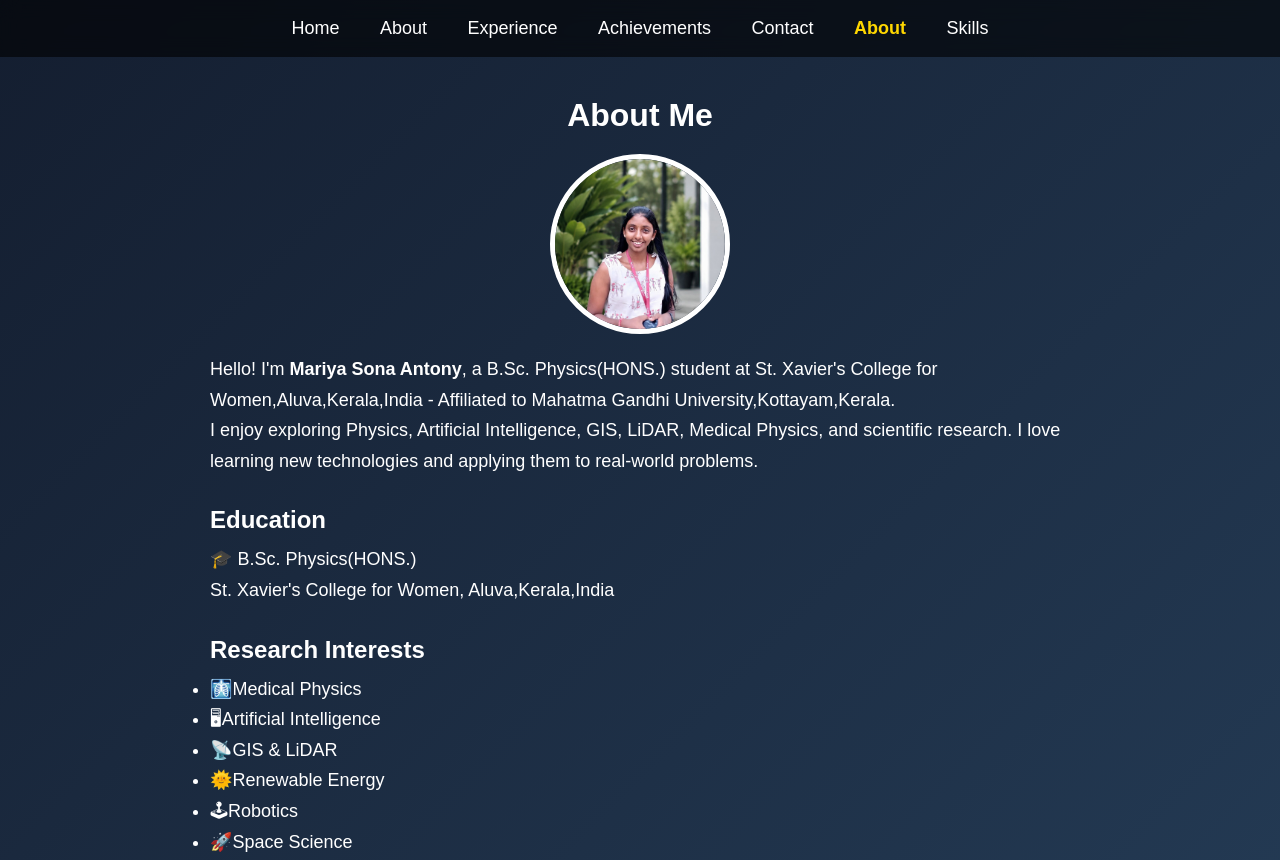
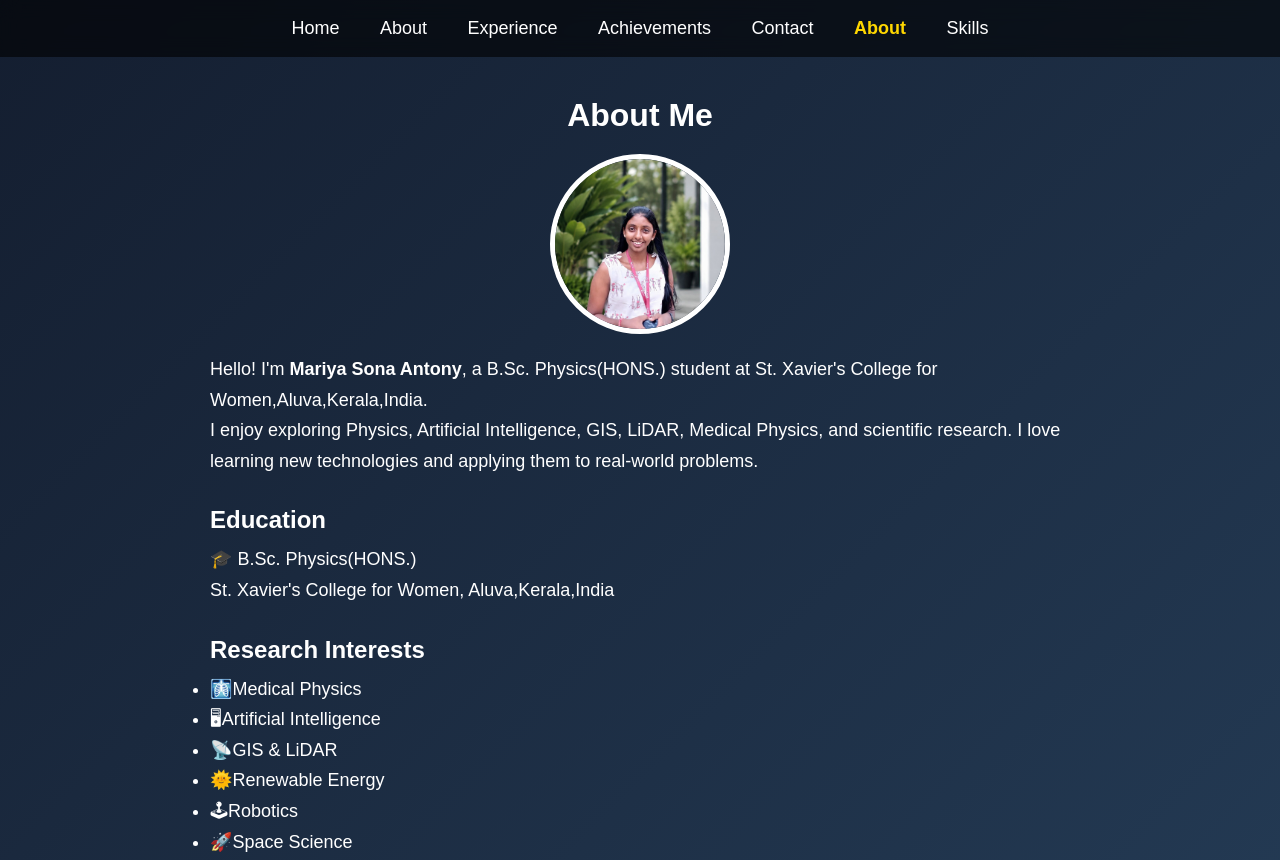
Before and after one commit to Mariyasona/Portfolio, a plain HTML site: page about.html in a window 1280 px wide. Shown: the top 860 px of the page. Drawn offline with Linux system fonts and the light colour scheme.

Commit message:
Update about.html

```diff
--- a/about.html
+++ b/about.html
@@ -28,7 +28,7 @@
 
 <p>
 Hello! I'm <strong>Mariya Sona Antony</strong>, a B.Sc. Physics(HONS.) student at
-St. Xavier's College for Women,Aluva,Kerala,India - Affiliated to Mahatma Gandhi University,Kottayam,Kerala.
+St. Xavier's College for Women,Aluva,Kerala,India.
 </p>
 
 <p>
```
